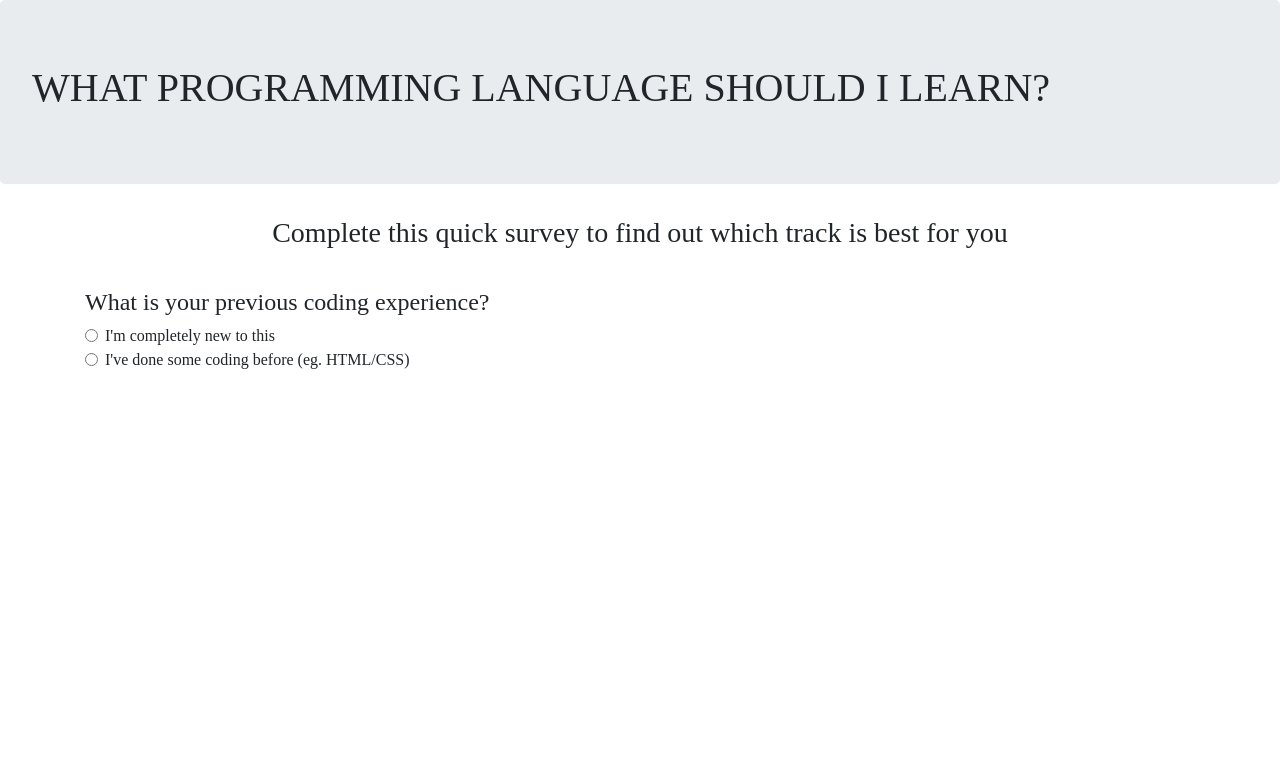
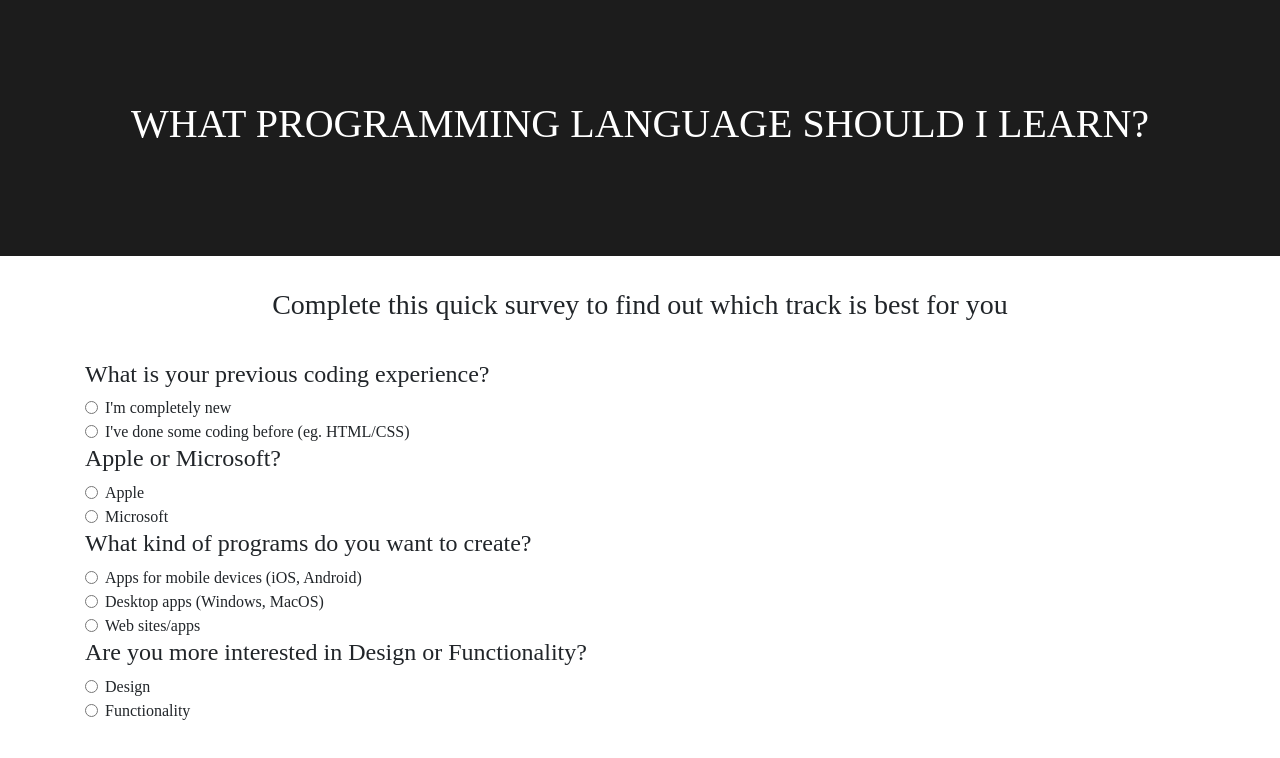
Before and after one commit to alexanderkondra/fridayweek2, a plain HTML site: page index.html in a window 1280 px wide. Drawn offline with Linux system fonts and the light colour scheme.

Commit message:
add question 4

```diff
--- a/css/styles.css
+++ b/css/styles.css
@@ -7,3 +7,19 @@ h3 {
   text-align: center;
   padding-bottom: 30px;
 }
+
+.jumbotron {
+  background-color: #1C1C1C;
+  color: #fff;
+  text-align: center;
+  border-radius: 0 !important;
+  padding-top: 100px;
+  padding-bottom: 100px;
+}
+
+.header {
+  background-color: #fff;
+  margin: 12px;
+  margin-left: 20px;
+  height: 70px;
+}
--- a/index.html
+++ b/index.html
@@ -24,7 +24,7 @@
         <div class="form-check">
           <input class="form-check-input" type="radio" name="question1" value="1">
           <label class="form-check-label" for="exampleRadios1">
-            I'm completely new to this
+            I'm completely new
           </label>
         </div>
         <div class="form-check">
@@ -34,6 +34,53 @@
           </label>
         </div>
         <!-- Question 2 -->
+        <h4>Apple or Microsoft?</h4>
+        <div class="form-check">
+          <input class="form-check-input" type="radio" name="question2" value="1">
+          <label class="form-check-label" for="exampleRadios1">
+            Apple
+          </label>
+        </div>
+        <div class="form-check">
+          <input class="form-check-input" type="radio" name="question2" value="2">
+          <label class="form-check-label" for="exampleRadios1">
+            Microsoft
+          </label>
+        </div>
+        <!-- Question 3 -->
+        <h4>What kind of programs do you want to create?</h4>
+        <div class="form-check">
+          <input class="form-check-input" type="radio" name="question3" value="1">
+          <label class="form-check-label" for="exampleRadios1">
+            Apps for mobile devices (iOS, Android)
+          </label>
+        </div>
+        <div class="form-check">
+          <input class="form-check-input" type="radio" name="question3" value="2">
+          <label class="form-check-label" for="exampleRadios1">
+            Desktop apps (Windows, MacOS)
+          </label>
+        </div>
+        <div class="form-check">
+          <input class="form-check-input" type="radio" name="question3" value="3">
+          <label class="form-check-label" for="exampleRadios1">
+            Web sites/apps
+          </label>
+        </div>
+        <!-- Question 4 -->
+        <h4>Are you more interested in Design or Functionality?</h4>
+        <div class="form-check">
+          <input class="form-check-input" type="radio" name="question4" value="1">
+          <label class="form-check-label" for="exampleRadios1">
+            Design
+          </label>
+        </div>
+        <div class="form-check">
+          <input class="form-check-input" type="radio" name="question4" value="2">
+          <label class="form-check-label" for="exampleRadios1">
+            Functionality
+          </label>
+        </div>
 
       </div>
 
```
